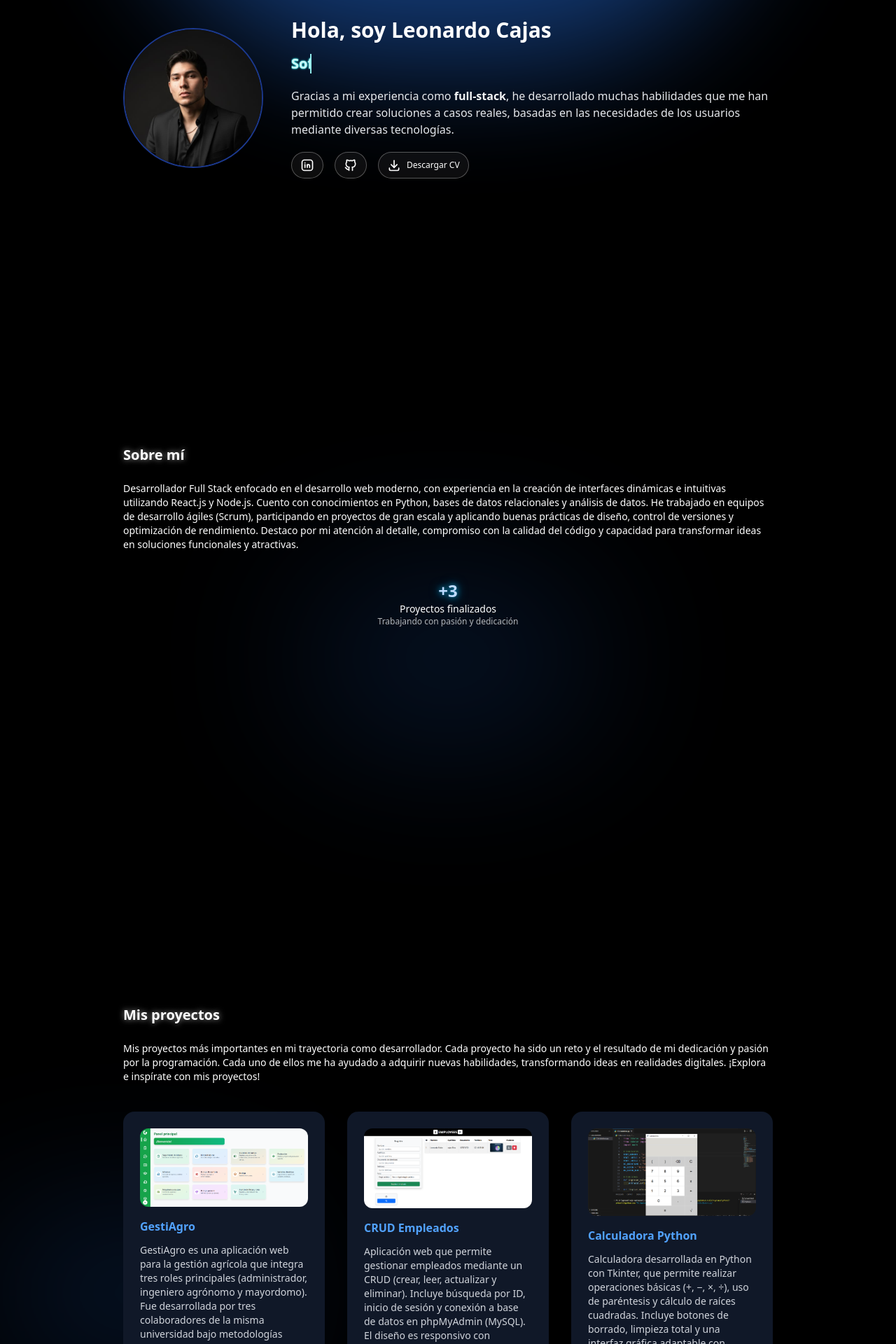
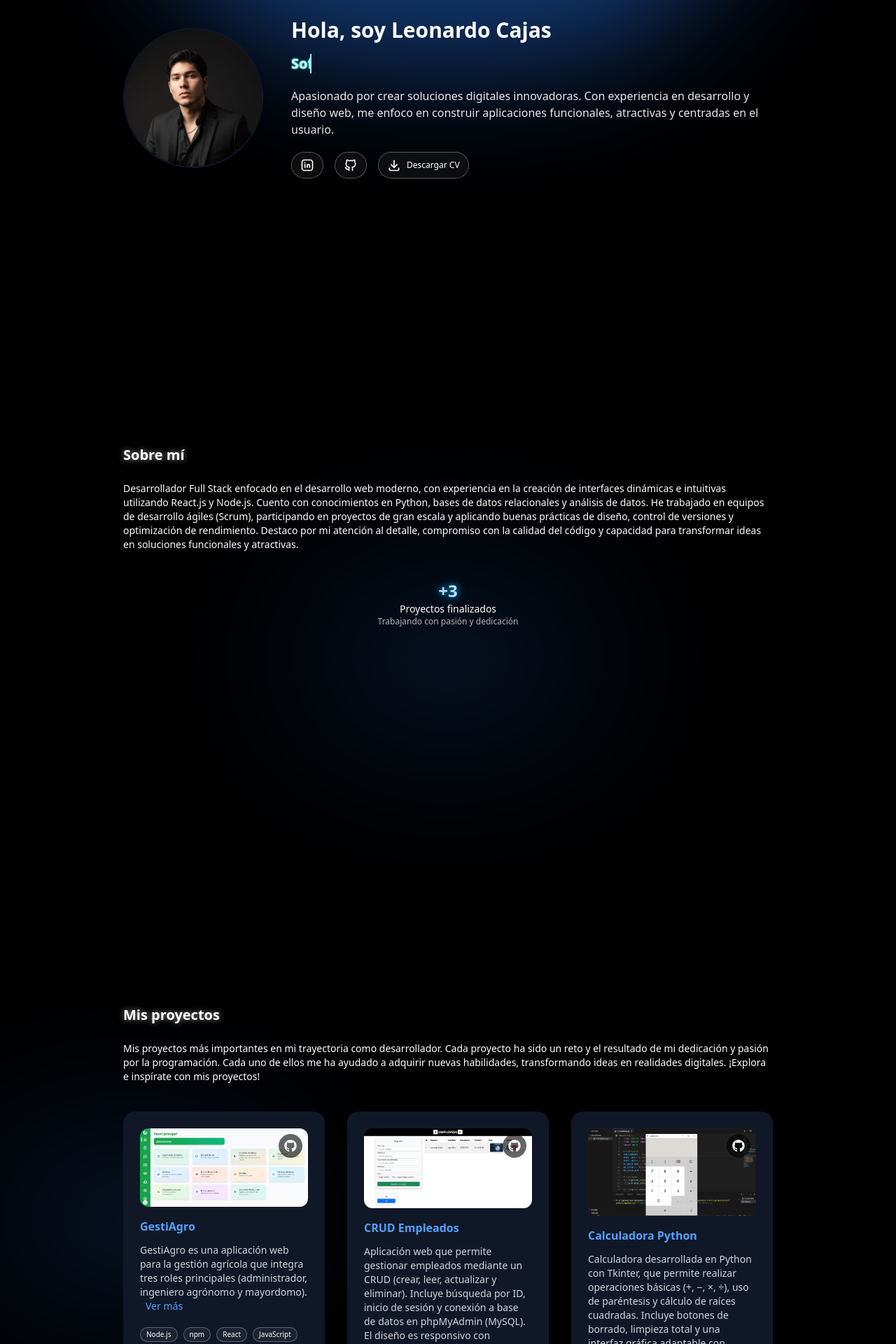
Before and after one commit to Leonardocajassdev/Portafolio-web, a React (Vite) app: page / in a window 1280 px wide. Shown: the part 260-2180 px from the top of the page at 70% size. Built offline with nearby package versions, Linux system fonts and the light colour scheme.

Commit message:
Links y redes

```diff
--- a/src/components/Footer.tsx
+++ b/src/components/Footer.tsx
@@ -1,7 +1,6 @@
 import React from 'react';
 import {
-  IconBrandInstagram,
-  IconBrandDiscord
+  IconBrandWhatsapp
 } from "@tabler/icons-react";
 
 const Footer: React.FC = () => {
@@ -13,11 +12,8 @@ const Footer: React.FC = () => {
 
         {/* Iconos a la derecha */}
         <div className="flex gap-5">
-          <a href="https://instagram.com" target="_blank" rel="noopener noreferrer" className="hover:text-pink-500 transition-colors">
-            <IconBrandInstagram size={25} />
-          </a>
-          <a href="https://discord.com" target="_blank" rel="noopener noreferrer" className="hover:text-blue-500 transition-colors">
-            <IconBrandDiscord size={25} />
+          <a href="https://wa.me/573214641038/?text=urlencodedtext" target="_blank" rel="noopener noreferrer" className="hover:text-green-500 transition-colors">
+            <IconBrandWhatsapp size={25} />
           </a>
         </div>
       </div>
--- a/src/components/ProjectCard.tsx
+++ b/src/components/ProjectCard.tsx
@@ -1,29 +1,47 @@
 import React from "react";
+import { FaGithub } from "react-icons/fa"; // 👈 Ícono de GitHub
 
 interface CardProjectProps {
   image: string;
   title: string;
-  description: string;
+  description: React.ReactNode; // 👈 ahora acepta texto o JSX
   tags: string[];
-  label?: string; // 👈 Texto de la etiqueta (ejemplo: Frontend, Backend, Fullstack)
+  label?: string;
+  repoLink?: string;
 }
 
-const CardProject: React.FC<CardProjectProps> = ({ image, title, description, tags, label }) => {
+const CardProject: React.FC<CardProjectProps> = ({
+  image,
+  title,
+  description,
+  tags,
+  label,
+  repoLink,
+}) => {
   return (
     <div className="bg-gray-900 rounded-2xl p-6 flex flex-col hover:scale-103 transition-transform">
-      {/* Imagen con etiqueta */}
+      {/* Imagen con etiqueta e ícono GitHub */}
       <div className="relative mb-4">
-      <img
-        src={image}
-        alt={title}
-        className="rounded-xl w-full"
-      />
+        <img src={image} alt={title} className="rounded-xl w-full" />
 
-
+        {/* Etiqueta */}
         {label && (
           <span className="absolute top-0 left-0 bg-purple-600 text-white text-sm font-semibold px-3 py-1 rounded-br-xl">
             {label}
           </span>
+        )}
+
+        {/* Ícono de GitHub */}
+        {repoLink && (
+          <a
+            href={repoLink}
+            target="_blank"
+            rel="noopener noreferrer"
+            className="absolute top-2 right-2 bg-black/60 p-2 rounded-full hover:bg-black hover:scale-110 transition"
+            title="Ver repositorio en GitHub"
+          >
+            <FaGithub className="text-white text-lg" />
+          </a>
         )}
       </div>
 
--- a/src/pages/Sections/Inicio.tsx
+++ b/src/pages/Sections/Inicio.tsx
@@ -18,7 +18,7 @@ export default function Inicio() {
           <img
             src={Leonardo}
             alt="Leonardo"
-            className="w-50 h-50 rounded-full border-2 border-blue-900"
+            className="w-50 h-50 rounded-full border-2 border-gray-900"
           />
         </div>
 
@@ -32,17 +32,15 @@ export default function Inicio() {
           </p>
 
           <p className="text-gray-200 mb-5">
-            Gracias a mi experiencia como{" "}
-            <span className="text-gray-100 font-semibold">full-stack</span>, he
-            desarrollado muchas habilidades que me han permitido crear soluciones a
-            casos reales, basadas en las necesidades de los usuarios mediante diversas
-            tecnologías.
+            Apasionado por crear soluciones digitales innovadoras.
+            Con experiencia en desarrollo y diseño web, me enfoco en construir
+            aplicaciones funcionales, atractivas y centradas en el usuario.
           </p>
 
           {/* Botones estilo pro */}
           <div className="flex flex-wrap gap-4 justify-center md:justify-start">
             <a
-              href="https://www.linkedin.com/in/tu-perfil"
+              href="https://www.linkedin.com/in/leonardo-cajas/"
               target="_blank"
               rel="noopener noreferrer"
               className="flex items-center gap-2 px-3 py-0 border border-white/30 rounded-full bg-white/5 backdrop-blur-sm hover:scale-105 hover:border-white transition-all duration-300"
@@ -51,7 +49,7 @@ export default function Inicio() {
             </a>
 
             <a
-              href="https://github.com/tu-usuario"
+              href="https://github.com/Leonardocajassdev"
               target="_blank"
               rel="noopener noreferrer"
               className="flex items-center gap-2 px-3 py-2 border border-white/30 rounded-full bg-white/5 backdrop-blur-sm hover:scale-105 hover:border-white transition-all duration-300"
@@ -60,13 +58,14 @@ export default function Inicio() {
             </a>
 
             <a
-              href="/assets/CV-Leonardo.pdf"
+              href="/CV-Leonardo-Cajas.pdf"
               download
-              className="flex items-center gap-2 px-3 py-0  text-xs border border-white/30 rounded-full bg-white/5 backdrop-blur-sm hover:scale-105 hover:border-white transition-all duration-300"
+              className="flex items-center gap-2 px-3 py-0 text-xs border border-white/30 rounded-full bg-white/5 backdrop-blur-sm hover:scale-105 hover:border-white transition-all duration-300"
             >
               <IconDownload size={20} />
               Descargar CV
             </a>
+
           </div>
         </div>
       </div>
--- a/src/pages/Sections/Proyectos.tsx
+++ b/src/pages/Sections/Proyectos.tsx
@@ -1,14 +1,20 @@
-import React from "react";
+import React, { useState } from "react";
 import CardProject from "../../components/ProjectCard";
 
-
-// importa tus imágenes
+// Importa tus imágenes
 import GestiAgroP from "../../assets/GestiAgroP.png";
 import CanculatorPy from "../../assets/CanculatorPy.png";
 import CRUDempleados from "../../assets/CRUDempleados.png";
 
+const Proyectos: React.FC = () => {
+  // Estado para controlar si se muestra la descripción completa
+  const [showMore, setShowMore] = useState(false);
 
-const Proyectos: React.FC = () => {
+  const shortDescription =
+    "GestiAgro es una aplicación web para la gestión agrícola que integra tres roles principales (administrador, ingeniero agrónomo y mayordomo).";
+  const fullDescription =
+    "GestiAgro es una aplicación web para la gestión agrícola que integra tres roles principales (administrador, ingeniero agrónomo y mayordomo). Fue desarrollada por tres colaboradores de la misma universidad bajo metodologías ágiles y control de versiones, incorporando principios de seguridad como control de acceso y gestión de cuentas. El sistema se comunica mediante una API, sigue el patrón MVC y utiliza una base de datos en la nube. Este ha sido el proyecto más grande en el que he participado hasta la fecha, representando un gran reto que nos dejó valioso aprendizaje.";
+
   return (
     <section
       id="projects"
@@ -17,7 +23,7 @@ const Proyectos: React.FC = () => {
       {/* Fondo azul difuminado izquierda */}
       <div className="absolute top-1/2 left-0 -translate-y-1/2 w-[400px] h-[200px] bg-blue-500 opacity-20 blur-[120px] rounded-r-full z-0"></div>
 
-      {/* Contenedor centrado igual que otras secciones */}
+      {/* Contenedor principal */}
       <div className="max-w-5xl mx-auto p-4 relative z-10">
         <h2
           className="font-extrabold text-xl mb-6 text-white"
@@ -25,6 +31,7 @@ const Proyectos: React.FC = () => {
         >
           Mis proyectos
         </h2>
+
         <p className="text-white mb-10 text-sm">
           Mis proyectos más importantes en mi trayectoria como desarrollador.
           Cada proyecto ha sido un reto y el resultado de mi dedicación y pasión
@@ -33,43 +40,58 @@ const Proyectos: React.FC = () => {
           inspírate con mis proyectos!
         </p>
 
+        {/* Grid de proyectos */}
         <div className="grid md:grid-cols-3 xl:grid-cols-3 gap-8 mt-6">
           {/* Card GestiAgro (ocupa más ancho) */}
           <div className="lg:col-span-1 md:col-span-2">
             <CardProject
               image={GestiAgroP}
               title="GestiAgro"
-              description="GestiAgro es una aplicación web para la gestión agrícola
-              que integra tres roles principales (administrador, ingeniero agrónomo y mayordomo).
-              Fue desarrollada por tres colaboradores de la misma universidad bajo metodologías ágiles
-              y control de versiones, incorporando principios de seguridad como control de acceso
-              y gestión de cuentas. El sistema se comunica mediante una API, sigue el patrón MVC
-              y utiliza una base de datos en la nube. Este ha sido el proyecto más grande en el que he participado
-              hasta la fecha, representando un gran reto que nos dejó valioso aprendizaje."
-              tags={["Node.js","npm","React","JavaScript","TailwindCSS", "Python","PostgreSQL","Git","GitHub","..."]}
+              description={
+                <>
+                  {showMore ? fullDescription : shortDescription}
+                  <button
+                    onClick={() => setShowMore(!showMore)}
+                    className="text-blue-400 ml-2 hover:underline"
+                  >
+                    {showMore ? "Ver menos" : "Ver más"}
+                  </button>
+                </>
+              }
+              tags={[
+                "Node.js",
+                "npm",
+                "React",
+                "JavaScript",
+                "TailwindCSS",
+                "Python",
+                "PostgreSQL",
+                "Git",
+                "GitHub",
+                "...",
+              ]}
+              repoLink="https://github.com/Jefer526/GestiAgro"
             />
           </div>
+
+          {/* Card CRUD Empleados */}
           <CardProject
             image={CRUDempleados}
             title="CRUD Empleados"
-            description="Aplicación web que permite gestionar empleados mediante un
-            CRUD (crear, leer, actualizar y eliminar). Incluye búsqueda por ID,
-            inicio de sesión y conexión a base de datos en phpMyAdmin (MySQL).
-            El diseño es responsivo con Bootstrap."
+            description="Aplicación web que permite gestionar empleados mediante un CRUD (crear, leer, actualizar y eliminar). Incluye búsqueda por ID, inicio de sesión y conexión a base de datos en phpMyAdmin (MySQL). El diseño es responsivo con Bootstrap."
             tags={["PHP", "Bootstrap"]}
+            repoLink="https://github.com/Leonardocajassdev/CRUD-empleados"
           />
+
+          {/* Card Calculadora Python */}
           <CardProject
             image={CanculatorPy}
             title="Calculadora Python"
-            description="Calculadora desarrollada en Python con Tkinter,
-            que permite realizar operaciones básicas (+, −, ×, ÷), uso de paréntesis y
-            cálculo de raíces cuadradas. Incluye botones de borrado, limpieza total y
-            una interfaz gráfica adaptable con estilos personalizados."
+            description="Calculadora desarrollada en Python con Tkinter, que permite realizar operaciones básicas (+, −, ×, ÷), uso de paréntesis y cálculo de raíces cuadradas. Incluye botones de borrado, limpieza total y una interfaz gráfica adaptable con estilos personalizados."
             tags={["Python"]}
+            repoLink="https://github.com/Leonardocajassdev/Calculadora-python"
           />
-
         </div>
-
       </div>
     </section>
   );
```
Also changed, not shown: src/pages/Sections/Contacto.tsx (+4 -37 lines), 1 other file (tests, documents, lock files or other folders).
